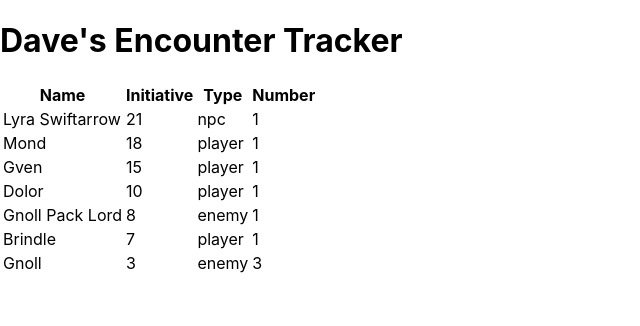
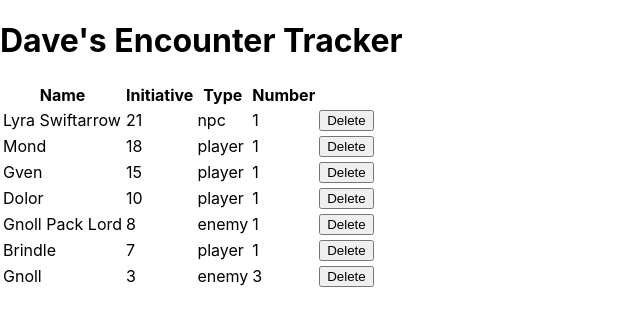
Before and after one commit to aikithoughts/encountertracker, a React (Create React App) app: page / in a window 1280 px wide. Shown: the top 326 px of the page, without its empty margins (0-640 px from the left). Built offline with nearby package versions, Linux system fonts and the light colour scheme.

Commit message:
add initital code to delete a combatant

```diff
--- a/src/App.js
+++ b/src/App.js
@@ -1,3 +1,4 @@
+import React, { useState } from 'react';
 import './App.css';
 
 export default function EncounterBoard() {
@@ -10,11 +11,24 @@ export default function EncounterBoard() {
 }
 
 function EncounterTable({ combatants }){
+  const [combatantState, setCombatantState] = useState(combatants);
 
-  const sortedCombatants = combatants.slice().sort((a, b) => b.initiative - a.initiative);
+  const handleDeletedCombatant = (combatantName) => {
+    const updatedCombatants = combatants.filter((combatant) => combatant.name !== combatantName);
+    setCombatantState(updatedCombatants);
+    console.log("Deleted combatant:", combatantName);
+  }
 
-  const rows = sortedCombatants.map((combatant) => renderCombatant(combatant));
+  const sortedCombatants = combatantState.slice().sort((a, b) => b.initiative - a.initiative);
 
+  const rows = sortedCombatants.map((combatant) => (
+    <Combatant
+      key={combatant.name}
+      combatant={combatant}
+      onDeleteCombatant={handleDeletedCombatant}
+      />
+
+  ));
   return (
     <table>
       <thead>
@@ -32,25 +46,19 @@ function EncounterTable({ combatants }){
   )
 }
 
-function renderCombatant( combatant) {
+function Combatant({ combatant, onDeleteCombatant }){
+
+  const handleDeleteClick = () => {
+    // Call the onDeleteCombatant function with the combatant's name
+    onDeleteCombatant(combatant.name);
+  };
   return(
-    <Combatant
-      key={combatant.name}
-      name={combatant.name}
-      initiative={combatant.initiative}
-      type={combatant.type}
-      number={combatant.number}
-      />
-  )
-}
-
-function Combatant({ name, initiative, type, number }){
-  return(
-      <tr id={name}>
-        <td>{name}</td>
-        <td>{initiative}</td>
-        <td>{type}</td>
-        <td>{number}</td>
+      <tr id={combatant.name}>
+        <td>{combatant.name}</td>
+        <td>{combatant.initiative}</td>
+        <td>{combatant.type}</td>
+        <td>{combatant.number}</td>
+        <td><button onClick={handleDeleteClick}>Delete</button></td>
       </tr>
   )
 }
```
